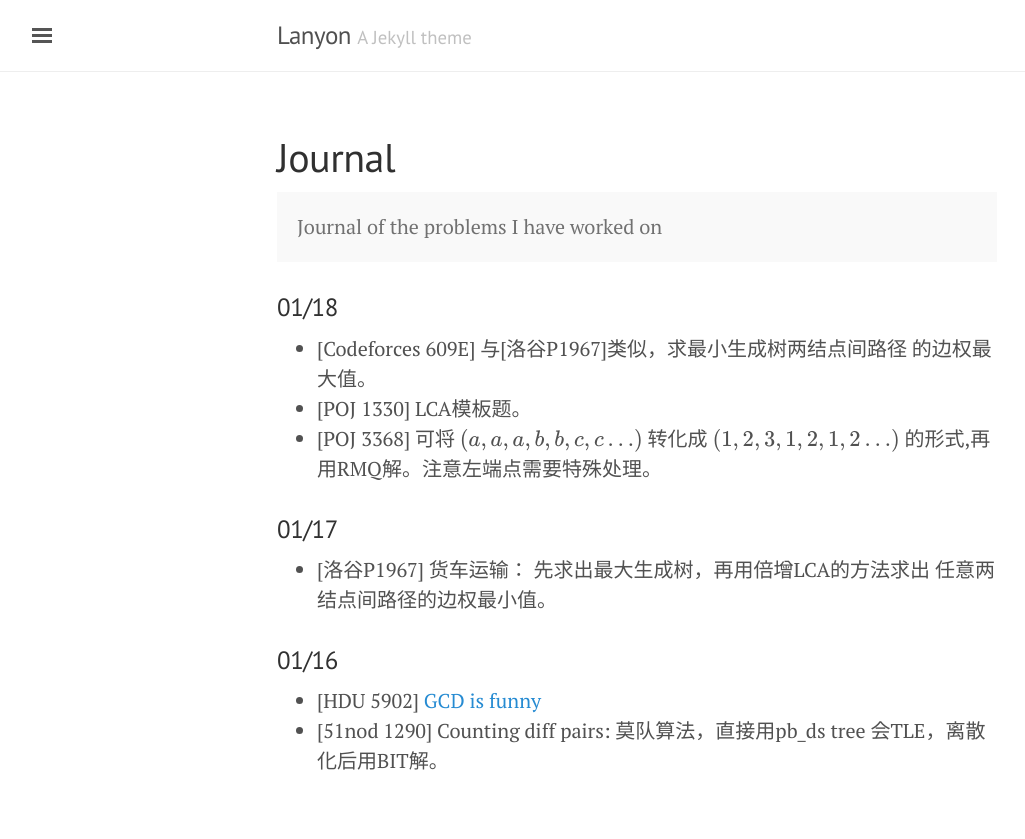
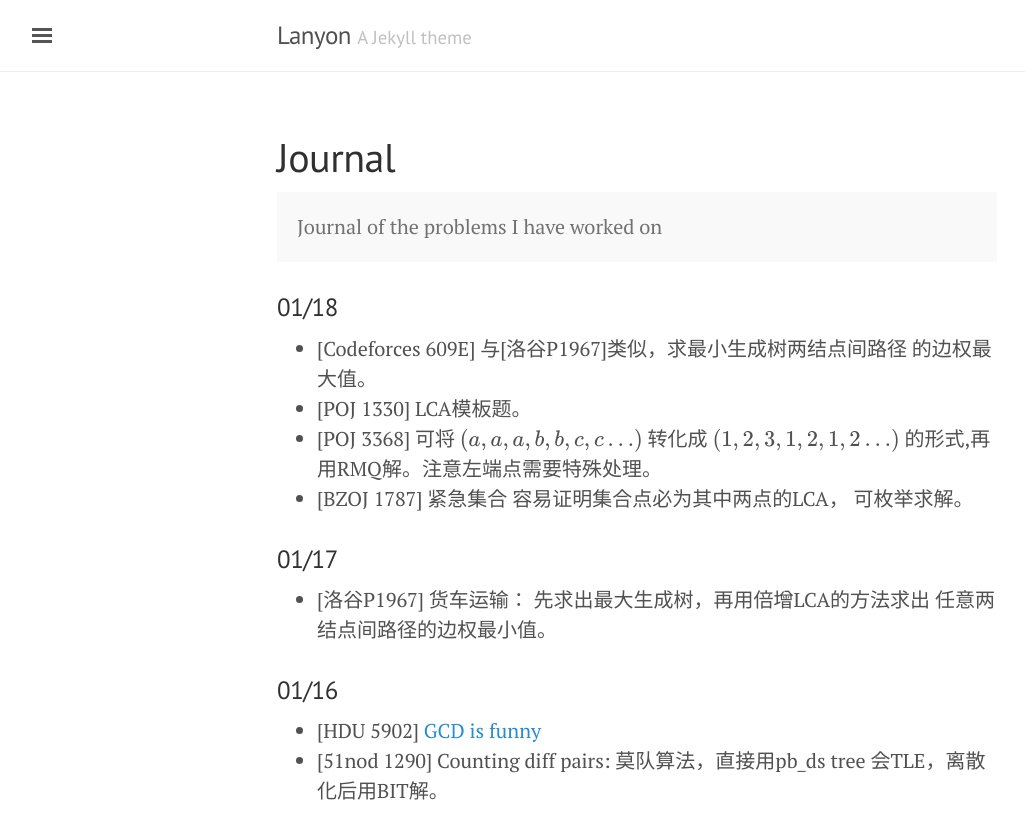
Before and after one commit to atubo/online-judge, a Jekyll site: the page built from docs/journal.md, in a window 1280 px wide. Shown: the top 839 px of the page, without its empty margins (3-1028 px from the left). Built offline with Jekyll 4.4.1, drawn with Linux system fonts in a browser that asks for light colours; formulas are drawn with MathJax 3.

Commit message:
[BZOJ 1787]

```diff
--- a/docs/journal.md
+++ b/docs/journal.md
@@ -12,6 +12,8 @@ Journal of the problems I have worked on
 的边权最大值。
 * [POJ 1330] LCA模板题。
 * [POJ 3368] 可将 $(a, a, a, b, b, c, c...)$ 转化成    $(1,2,3,1,2,1,2...)$ 的形式,再用RMQ解。注意左端点需要特殊处理。
+* [BZOJ 1787] 紧急集合 容易证明集合点必为其中两点的LCA，
+可枚举求解。
 
 ### 01/17
 * [洛谷P1967] 货车运输： 先求出最大生成树，再用倍增LCA的方法求出
```
